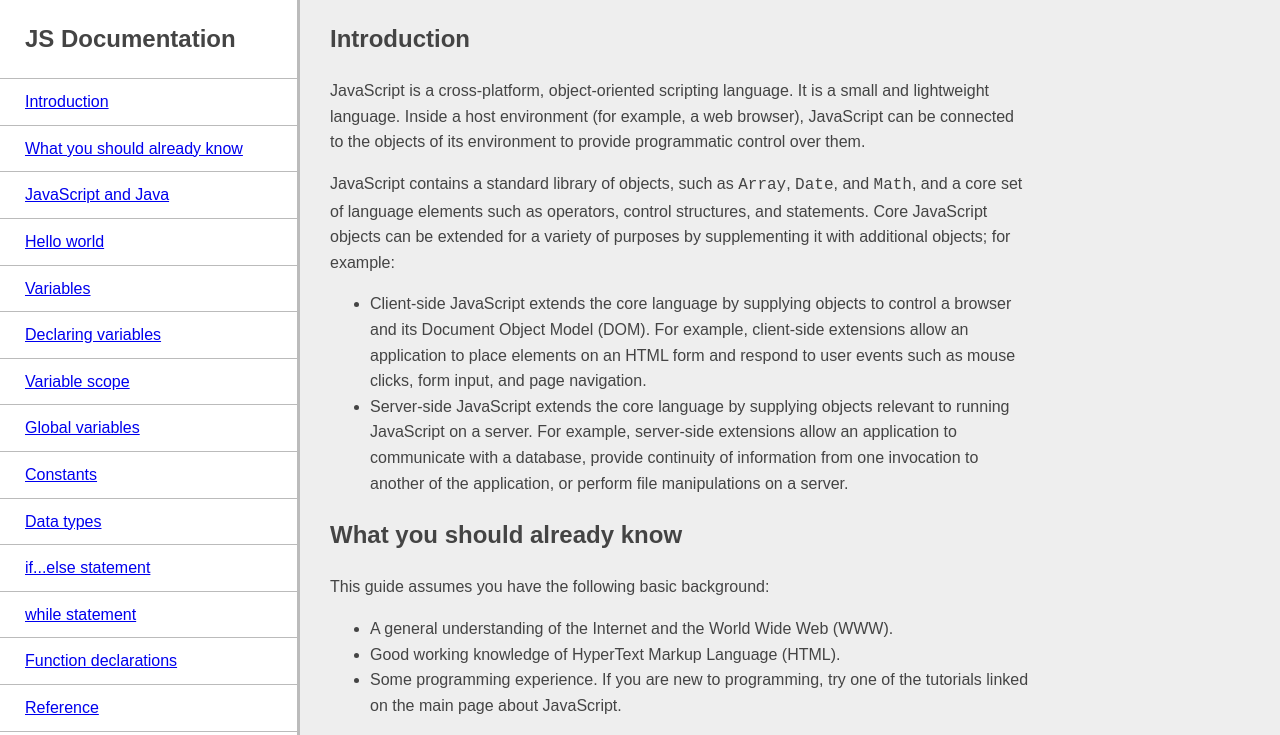
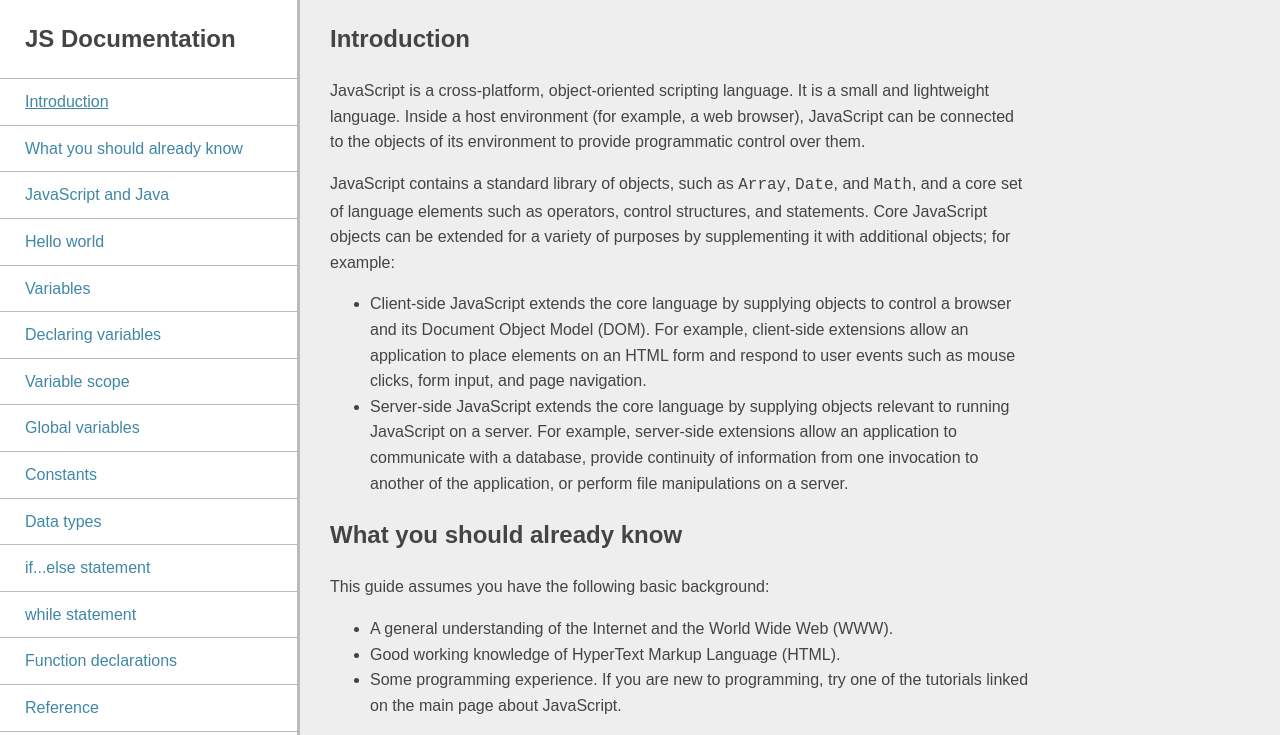
Before and after one commit to kevcomedia/technical-documentation, a website: page src/index.html in a window 1280 px wide. In both pictures the pointer is over the link "Introduction". Shown: the top 735 px of the page. Drawn offline with Linux system fonts and the light colour scheme.

Commit message:
Change nav link styles and underline

```diff
--- a/src/main.css
+++ b/src/main.css
@@ -43,8 +43,15 @@ html {
 
 .nav__link {
   border-bottom: var(--border);
+  color: #3f87a6;
   display: block;
   padding: 1rem 2.5rem;
+  text-decoration: none;
+}
+
+.nav__link:focus,
+.nav__link:hover {
+  text-decoration: underline;
 }
 
 /** "Split" into two-columns at 900px
```
